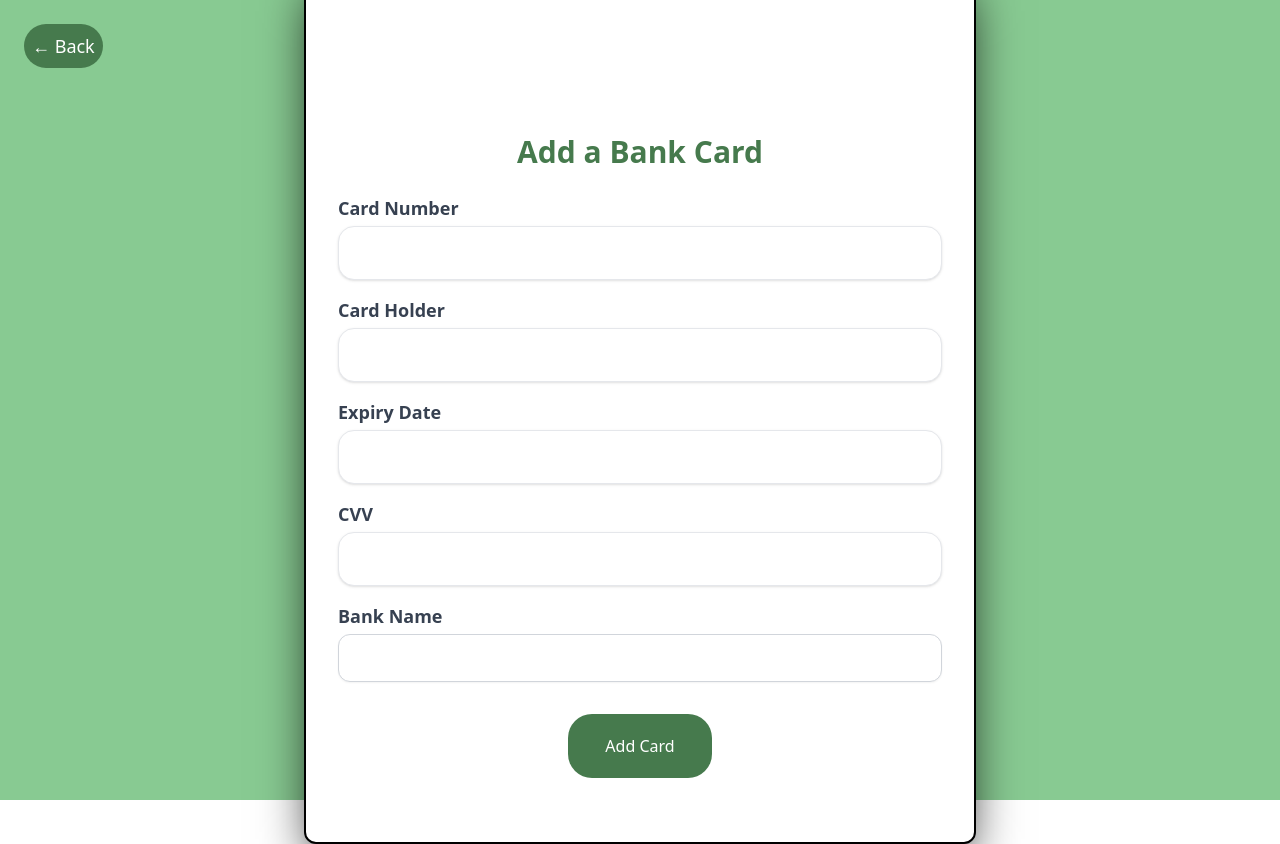
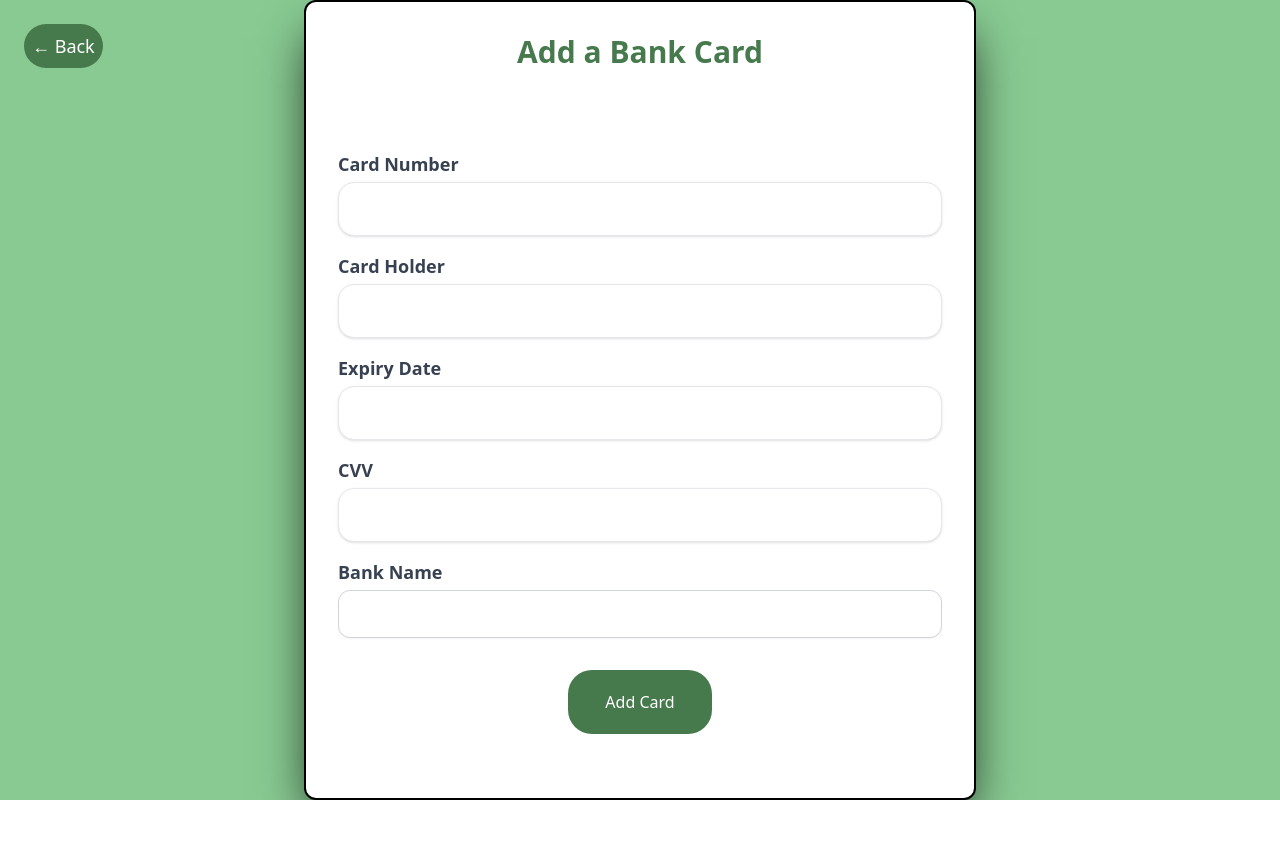
Before and after one commit to Kevaunjh/Wallet_Application, a React (Create React App) app: page /AccountInfo/Addcard in a window 1280 px wide. After the commit the page ends 800 px from the top, so only its background shows below. Built offline with nearby package versions, Linux system fonts and the light colour scheme.

Commit message:
Layout Changes 5

```diff
--- a/src/AccountInfo/AddCard.js
+++ b/src/AccountInfo/AddCard.js
@@ -24,7 +24,7 @@ const AddCard = () => {
     <div className="bg-[#88ca92] h-screen flex items-center justify-center">
       <div className="bg-white p-8 lg:rounded-xl w-full lg:max-w-2xl shadow-2xl shadow-black border-black border-2 h-auto flex flex-col justify-between min-h-screen">
         <Link to="/Main" className="text-lg rounded-full p-2 bg-[#467a4d] text-white absolute top-6 left-6">← Back</Link>
-        <h2 className="text-3xl font-bold mb-6 text-center text-[#467a4d] mt-36">Add a Bank Card</h2>
+        <h2 className="text-3xl font-bold mb-6 text-center text-[#467a4d] mt-36 xl:mt-0">Add a Bank Card</h2>
         <form onSubmit={handleSubmit} className="space-y-4">
           <div>
             <label htmlFor="cardNumber" className="text-gray-700 text-lg font-bold block">Card Number</label>
```
